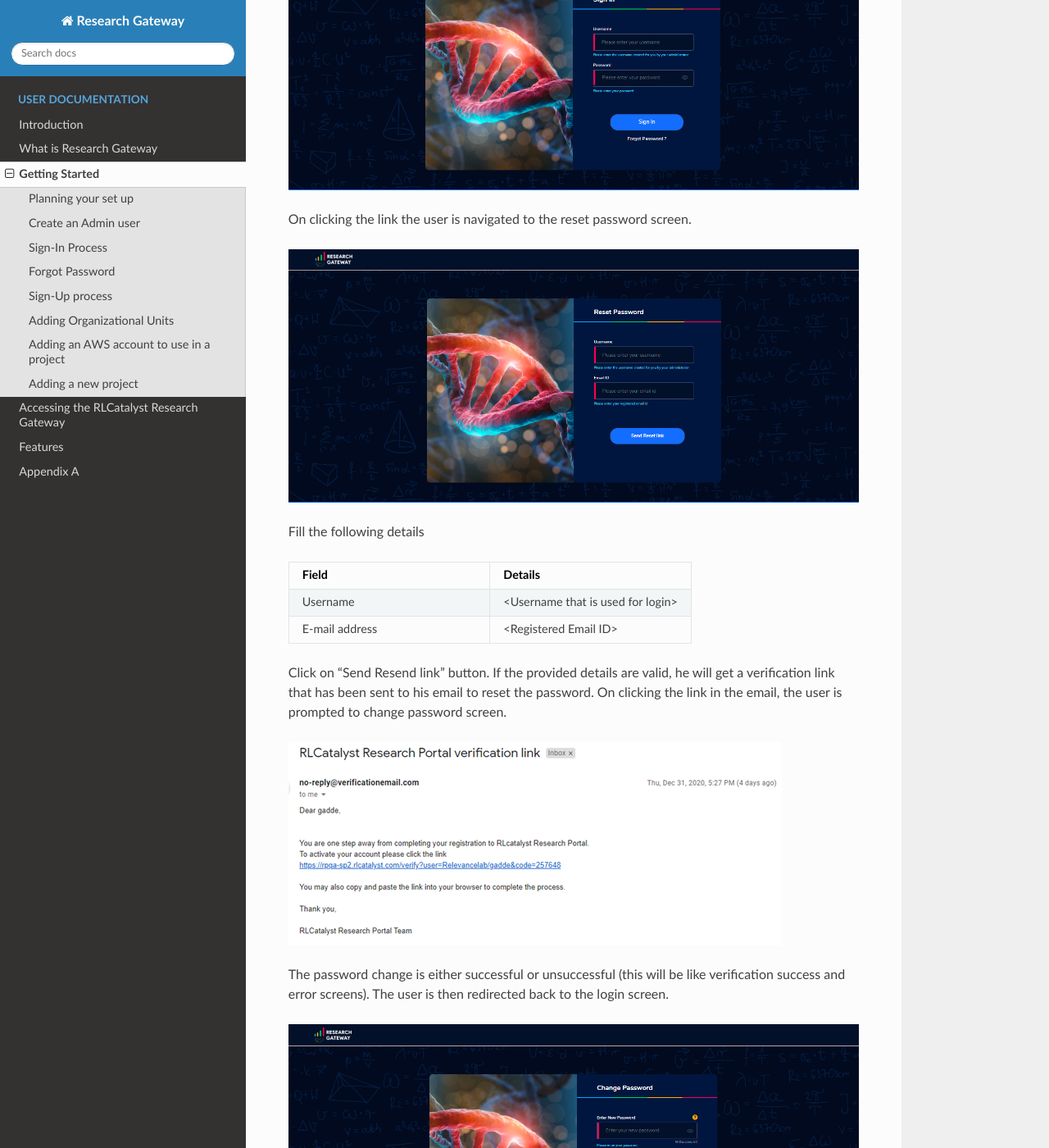
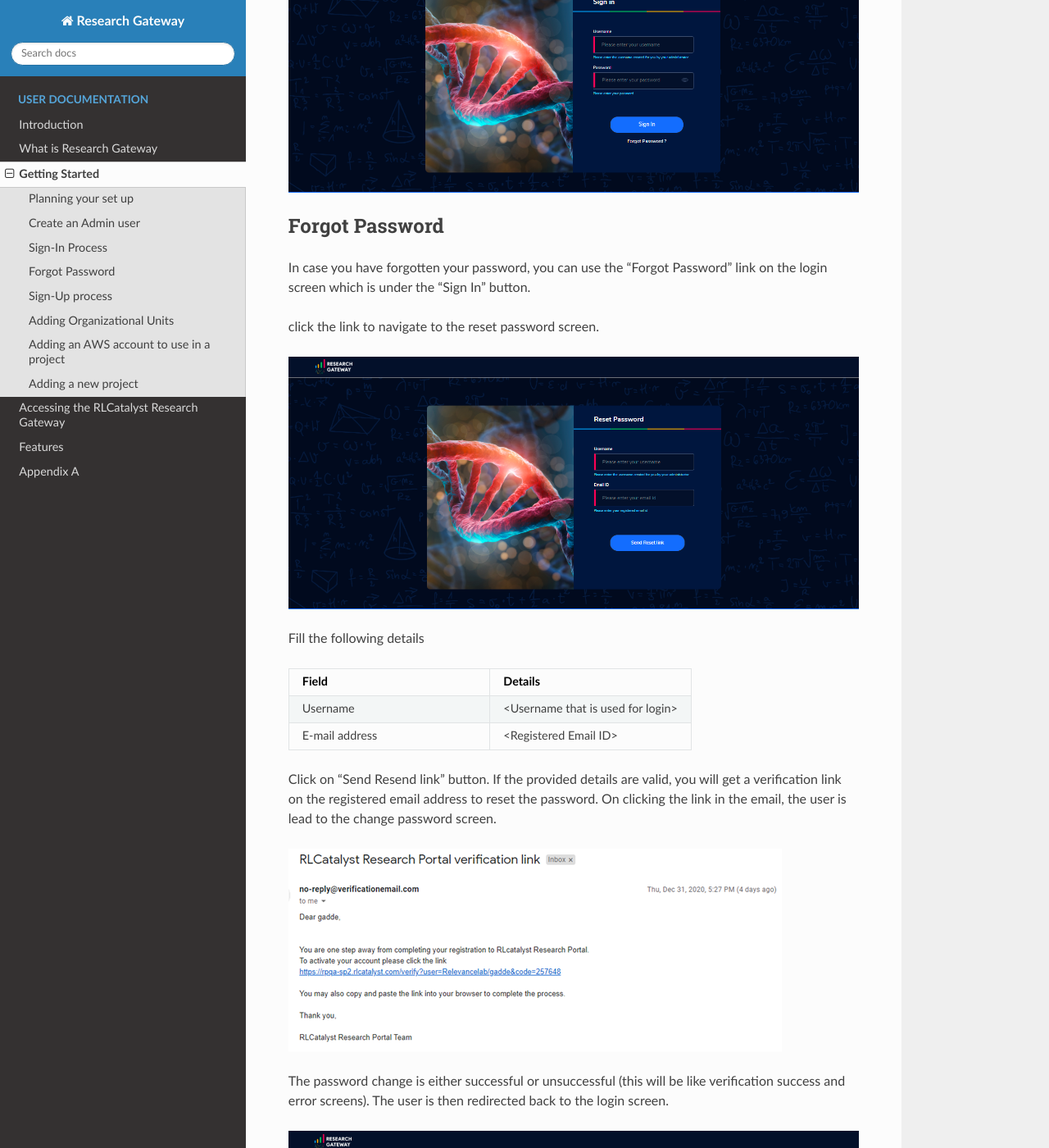
Before and after one commit to RLOpenCatalyst/rg-doc, a Sphinx documentation site: the page built from source/GettingStarted.rst, in a window 1280 px wide and 1400 px high, scrolled down 2034 px. Shown: the whole window at 82% size. Built offline with Sphinx 7.4.7 and the Read the Docs theme 2.0.0, drawn with Linux system fonts in a browser that asks for light colours; some of the changed text lies outside the part shown.

```diff
--- a/source/GettingStarted.rst
+++ b/source/GettingStarted.rst
@@ -33,7 +35,8 @@
 Create an Admin user
 --------------------
 
-Get started by first creating an Admin user account for your instance of RLCatalyst Research Gateway.
+If you have subscribed to the hosted version of the Research Gateway application, you would have created the Admin user during registration.
+You would have subsequently received an email with a link to confirm the Administrator user's email. Use this username to login to Research Gateway.
 
 Sign-In Process
 ---------------
@@ -59,11 +62,9 @@
 
 Forgot Password
 ---------------
-A user sees a “Forgot Password” link on the login screen which is under the "Sign In" button.
+In case you have forgotten your password, you can use the “Forgot Password” link on the login screen which is under the "Sign In" button.
 
-.. image:: images/login.png
-
-On clicking the link the user is navigated to the reset password screen.
+click the link to navigate to the reset password screen.
 
 .. image:: images/forgot.png
 
@@ -80,7 +81,7 @@
    * - E-mail address
      - <Registered Email ID>
 
-Click on "Send Resend link" button. If the provided details are valid, he will get a verification link that has been sent to his email to reset the password. On clicking the link in the email, the user is prompted to change password screen.
+Click on "Send Resend link" button. If the provided details are valid, you will get a verification link on the registered email address to reset the password. On clicking the link in the email, the user is lead to the change password screen.
 
 .. image:: images/verificationemail.png
 
```
Also changed, not shown: other parts of source/GettingStarted.rst (+3 -1 lines), source/images/AddProjectNew.png (added), source/images/FirstSetupTask.png (added).
